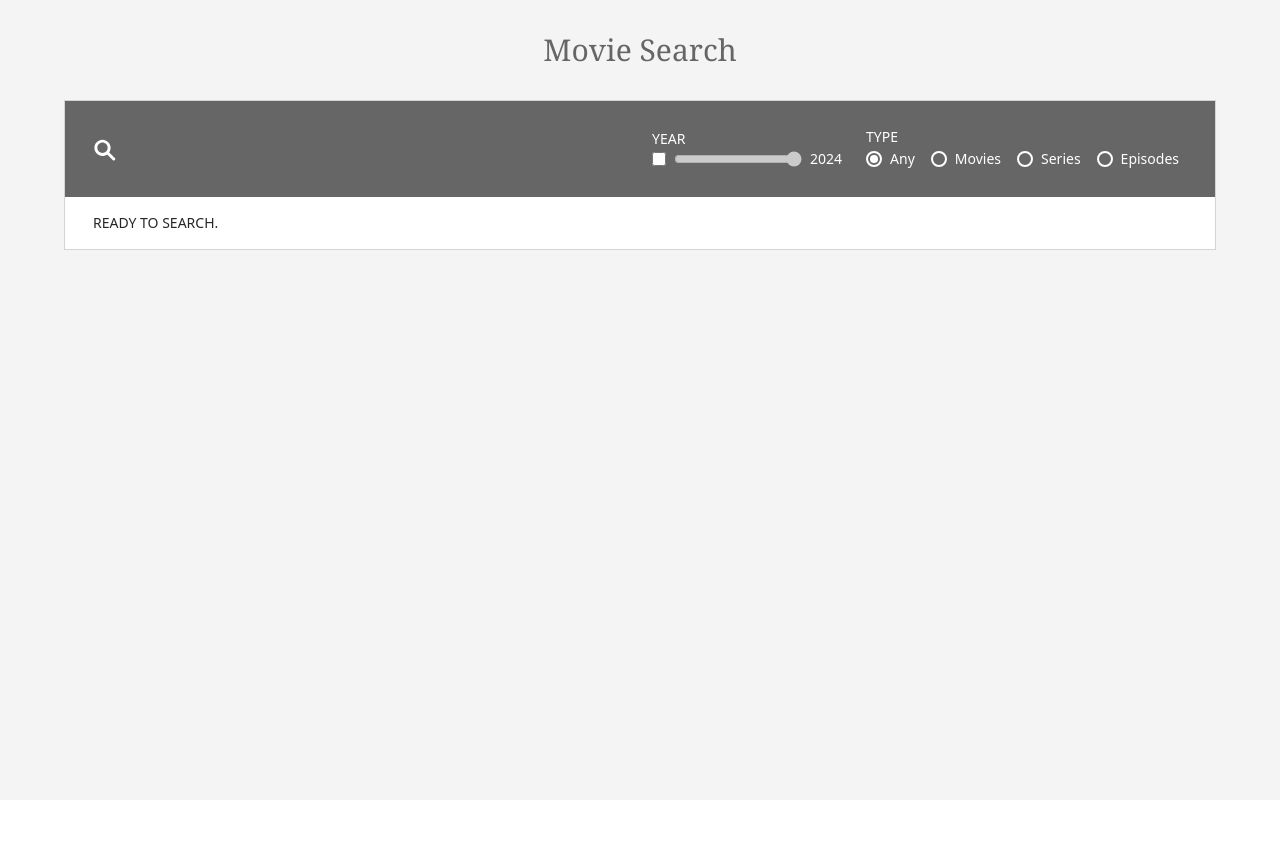
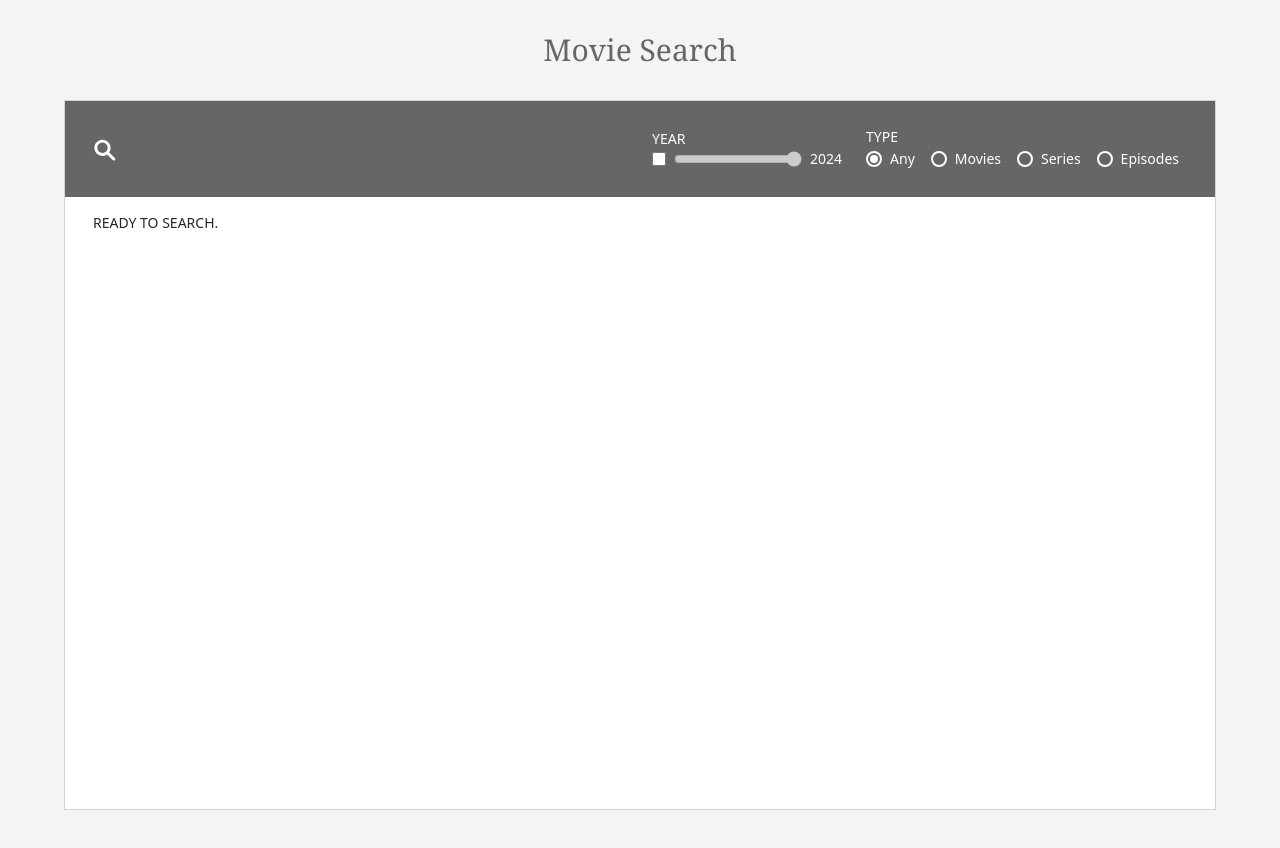
Before and after one commit to GreyMilton/omdb-api-search, a Vue app: page / in a window 1280 px wide. Shown: the top 848 px of the page. Before the commit the page ends 800 px from the top, so only its background shows below. Built offline with nearby package versions, Linux system fonts and the light colour scheme.

Commit message:
OMDB-10: give height to blank search results

```diff
--- a/src/components/SearchResults.vue
+++ b/src/components/SearchResults.vue
@@ -14,9 +14,7 @@ defineEmits(['selection']);
 </script>
 
 <template>
-  <ul
-    class="scrollbar overflow-auto sm:max-h-[906px] md:max-h-[658px] lg:max-h-[560px]"
-  >
+  <ul class="scrollbar overflow-auto sm:h-[906px] md:h-[658px] lg:h-[560px]">
     <li
       v-for="result in results"
       :key="result.imdbID"
```
